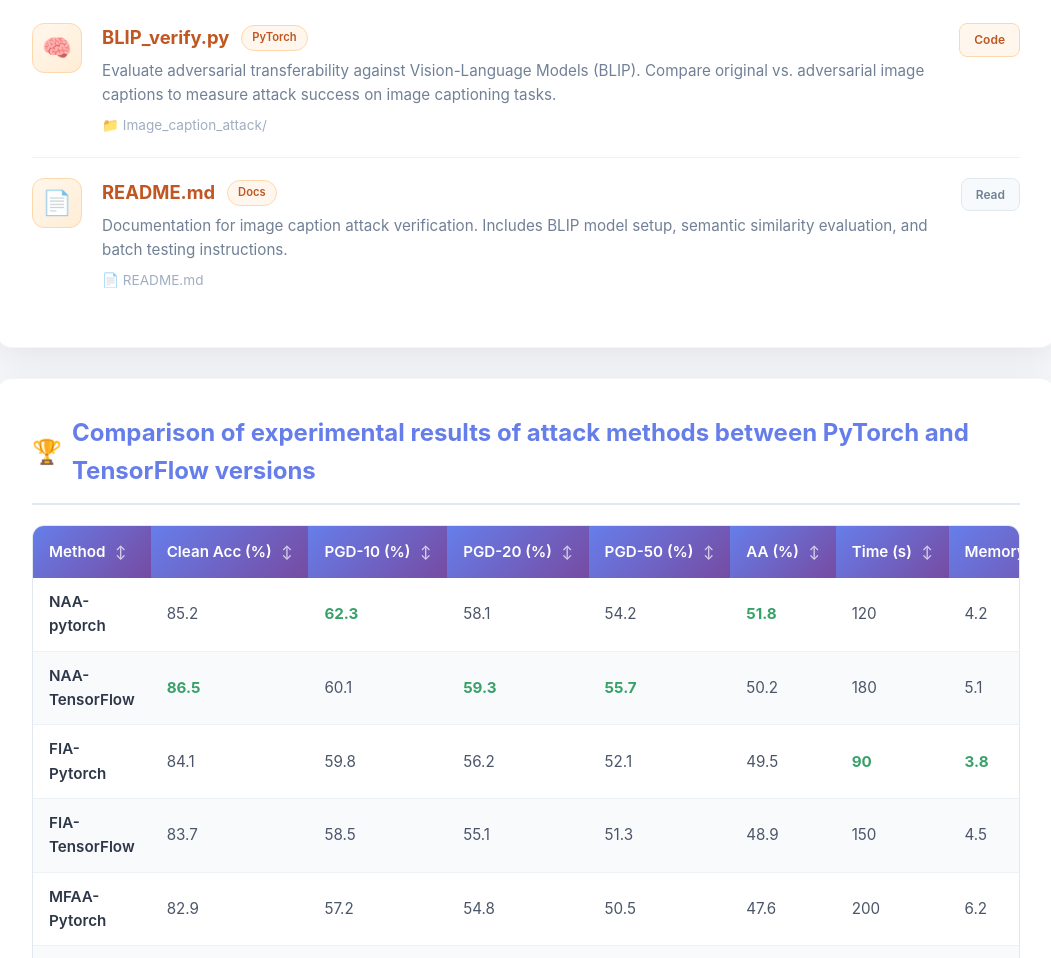
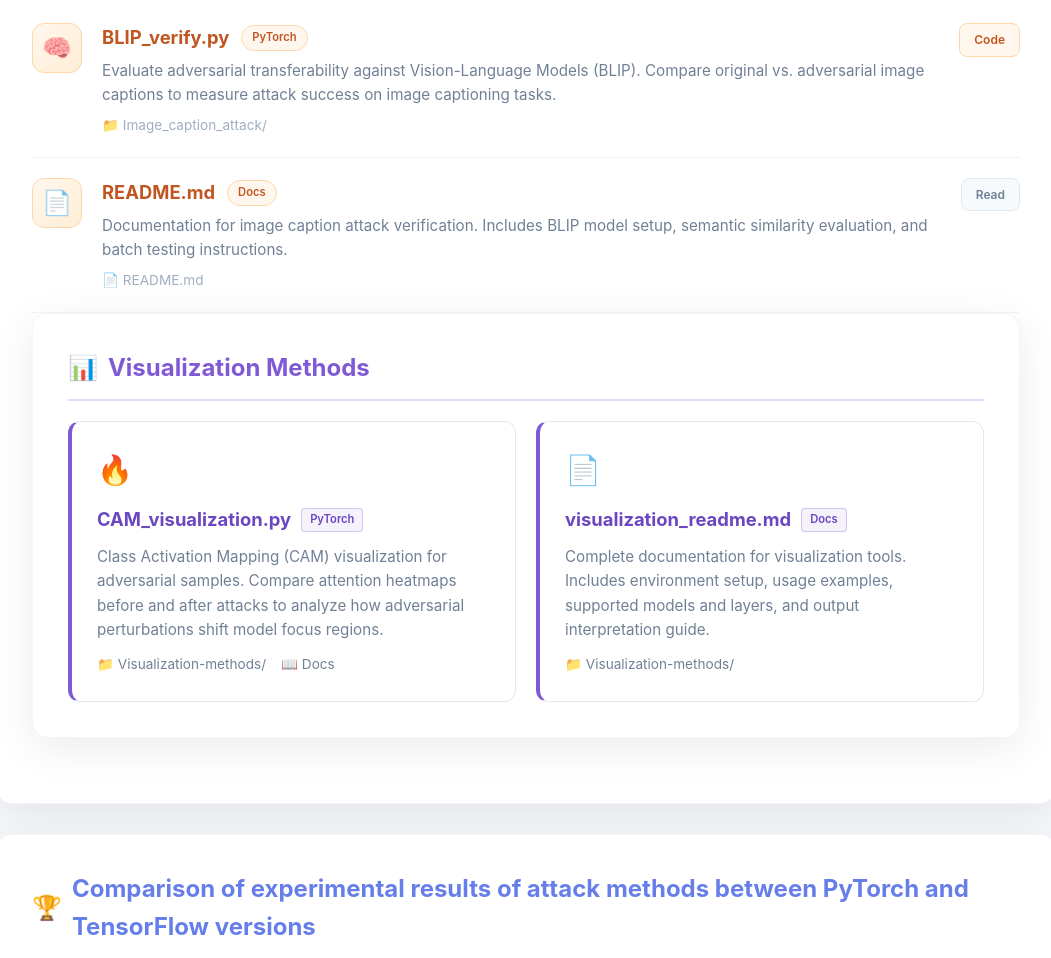
Before and after one commit to YRQ201623/AdvTransfer-Benchmark, a plain HTML site: page index.html in a window 1280 px wide. Shown: the part 2522-3480 px from the top of the page, without its empty margins (114-1165 px from the left). Drawn offline with Linux system fonts and the light colour scheme.

Commit message:
Update index.html
add Visualization-methods

```diff
--- a/index.html
+++ b/index.html
@@ -339,6 +339,88 @@
             border-color: #718096;
         }
 
+        /* ========== Visualization Methods — 紫色系 ========== */
+        .visualization-grid { display: grid; grid-template-columns: repeat(2, 1fr); gap: 20px; margin-top: 10px; }
+        .vis-item {
+            background: white;
+            border-radius: 12px;
+            padding: 25px;
+            border: 1px solid #e2e8f0;
+            border-left: 4px solid #805ad5;
+            transition: all 0.3s ease;
+            position: relative;
+            overflow: hidden;
+        }
+        .vis-item::before {
+            content: '';
+            position: absolute;
+            top: 0; left: 0;
+            width: 100%; height: 3px;
+            background: linear-gradient(90deg, #805ad5, #6b46c1);
+            transform: scaleX(0);
+            transform-origin: left;
+            transition: transform 0.3s ease;
+        }
+        .vis-item:hover {
+            transform: translateY(-3px);
+            box-shadow: 0 10px 25px rgba(128,90,213,0.12);
+            border-color: #805ad5;
+        }
+        .vis-item:hover::before { transform: scaleX(1); }
+        .vis-icon { font-size: 1.8rem; margin-bottom: 12px; display: block; }
+        .vis-header {
+            display: flex;
+            align-items: center;
+            gap: 10px;
+            margin-bottom: 10px;
+            flex-wrap: wrap;
+        }
+        .vis-name {
+            font-size: 1.15rem;
+            font-weight: 700;
+            color: #6b46c1;
+            text-decoration: none;
+        }
+        .vis-name:hover { text-decoration: underline; }
+        .vis-tag {
+            font-size: 0.7rem;
+            font-weight: 600;
+            padding: 2px 8px;
+            border-radius: 4px;
+            text-decoration: none;
+            transition: all 0.2s ease;
+            border: 1px solid;
+            color: #6b46c1;
+            background: rgba(128,90,213,0.08);
+            border-color: rgba(128,90,213,0.3);
+        }
+        .vis-tag:hover {
+            background: #805ad5;
+            color: white;
+        }
+        .vis-desc {
+            font-size: 0.95rem;
+            color: #718096;
+            line-height: 1.6;
+            margin-bottom: 12px;
+        }
+        .vis-meta {
+            font-size: 0.85rem;
+            color: #a0aec0;
+            display: flex;
+            gap: 15px;
+            align-items: center;
+        }
+        .vis-meta a {
+            color: #718096;
+            text-decoration: none;
+            display: flex;
+            align-items: center;
+            gap: 4px;
+            transition: color 0.2s;
+        }
+        .vis-meta a:hover { color: #805ad5; }
+
         /* Table */
         .table-wrapper { overflow-x: auto; border-radius: 12px; border: 1px solid #e2e8f0; margin-top: 15px; }
         table { width: 100%; border-collapse: collapse; font-size: 0.95rem; background: white; }
@@ -361,6 +443,7 @@
             .verify-grid { grid-template-columns: 1fr; }
             .caption-row { flex-direction: column; gap: 12px; }
             .caption-right { flex-direction: row; }
+            .visualization-grid { grid-template-columns: 1fr; }
             th, td { padding: 10px 12px; font-size: 0.85rem; }
         }
     </style>
@@ -581,6 +664,59 @@
                     </div>
                 </div>
 
+        <!-- ========== Visualization Methods — 紫色系 ========== -->
+        <div class="card">
+            <div class="card-title" style="color: #805ad5; border-bottom-color: #e9d8fd;">
+                <span>📊</span>
+                <span>Visualization Methods</span>
+            </div>
+            <div class="visualization-grid">
+
+                <div class="vis-item">
+                    <span class="vis-icon">🔥</span>
+                    <div class="vis-header">
+                        <a href="https://github.com/YRQ201623/AdvTransfer-Benchmark/blob/main/Visualization-methods/CAM_visualization.py"
+                           class="vis-name" target="_blank">CAM_visualization.py</a>
+                        <a href="https://github.com/YRQ201623/AdvTransfer-Benchmark/blob/main/Visualization-methods/CAM_visualization.py"
+                           class="vis-tag" target="_blank">PyTorch</a>
+                    </div>
+                    <div class="vis-desc">
+                        Class Activation Mapping (CAM) visualization for adversarial samples.
+                        Compare attention heatmaps before and after attacks to analyze how adversarial
+                        perturbations shift model focus regions.
+                    </div>
+                    <div class="vis-meta">
+                        <a href="https://github.com/YRQ201623/AdvTransfer-Benchmark/tree/main/Visualization-methods" target="_blank">
+                            📁 Visualization-methods/
+                        </a>
+                        <a href="https://github.com/YRQ201623/AdvTransfer-Benchmark/blob/main/Visualization-methods/visualization_readme.md" target="_blank">
+                            📖 Docs
+                        </a>
+                    </div>
+                </div>
+
+                <div class="vis-item">
+                    <span class="vis-icon">📄</span>
+                    <div class="vis-header">
+                        <a href="https://github.com/YRQ201623/AdvTransfer-Benchmark/blob/main/Visualization-methods/visualization_readme.md"
+                           class="vis-name" target="_blank">visualization_readme.md</a>
+                        <a href="https://github.com/YRQ201623/AdvTransfer-Benchmark/blob/main/Visualization-methods/visualization_readme.md"
+                           class="vis-tag" target="_blank">Docs</a>
+                    </div>
+                    <div class="vis-desc">
+                        Complete documentation for visualization tools. Includes environment setup,
+                        usage examples, supported models and layers, and output interpretation guide.
+                    </div>
+                    <div class="vis-meta">
+                        <a href="https://github.com/YRQ201623/AdvTransfer-Benchmark/tree/main/Visualization-methods" target="_blank">
+                            📁 Visualization-methods/
+                        </a>
+                    </div>
+                </div>
+
+            </div>
+        </div>
+
             </div>
         </div>
 
```
